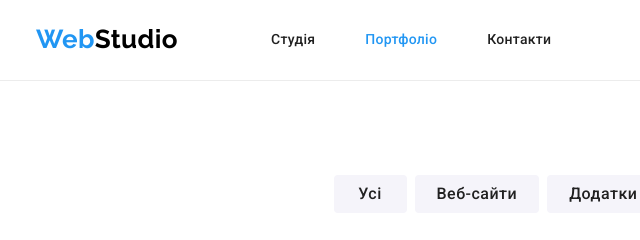
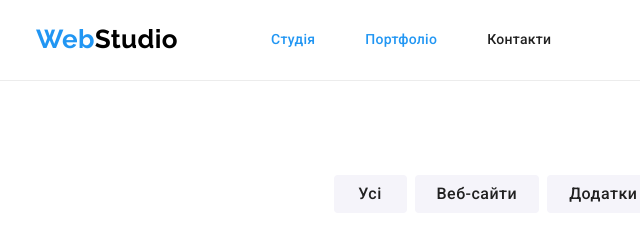
Before and after one commit to flashforward55/flashforward55-goit-markup-hw-04, a plain HTML site: page portfolio.html in a window 1280 px wide. In both pictures the pointer is over the link "Студія". Shown: the top 240 px of the page, 19-659 px from the left. Drawn offline with nearby package versions, Linux system fonts and the light colour scheme.

Commit message:
Добавил на ссылки  hover и focus в хедере

```diff
--- a/css/styles.css
+++ b/css/styles.css
@@ -136,6 +136,11 @@ a {
     display: block;
     padding-top: 32px;
     padding-bottom: 32px;
+}
+
+.header-nav-item .header-nav-link:hover,
+.header-nav-item .header-nav-link:focus {
+    color: var(--accent-color);
 }
 
 .heder-contact-items.list {
```
